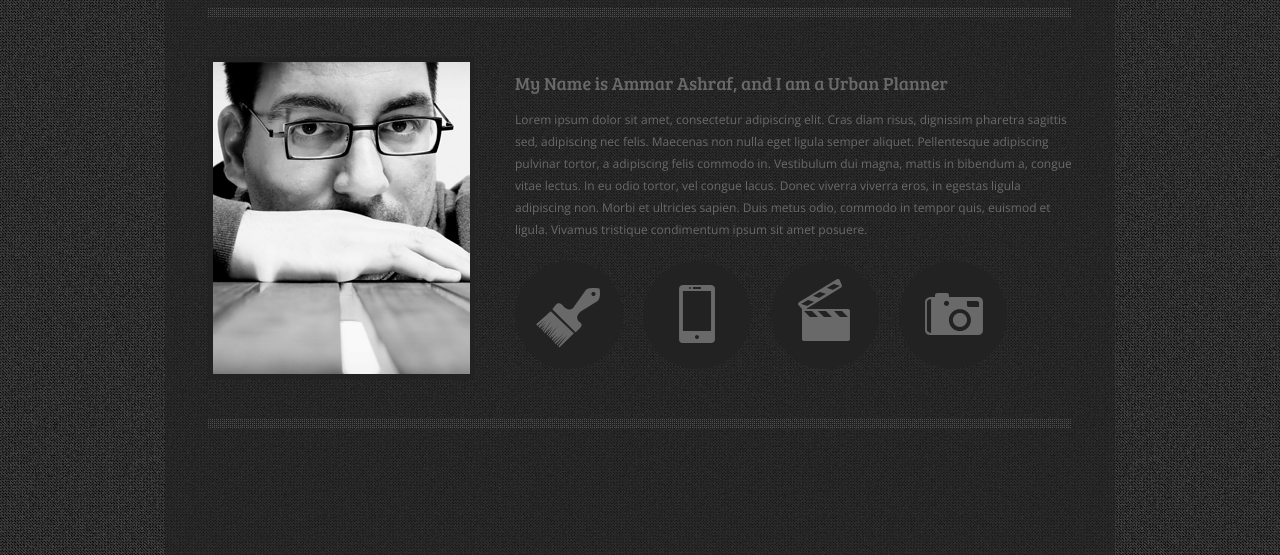
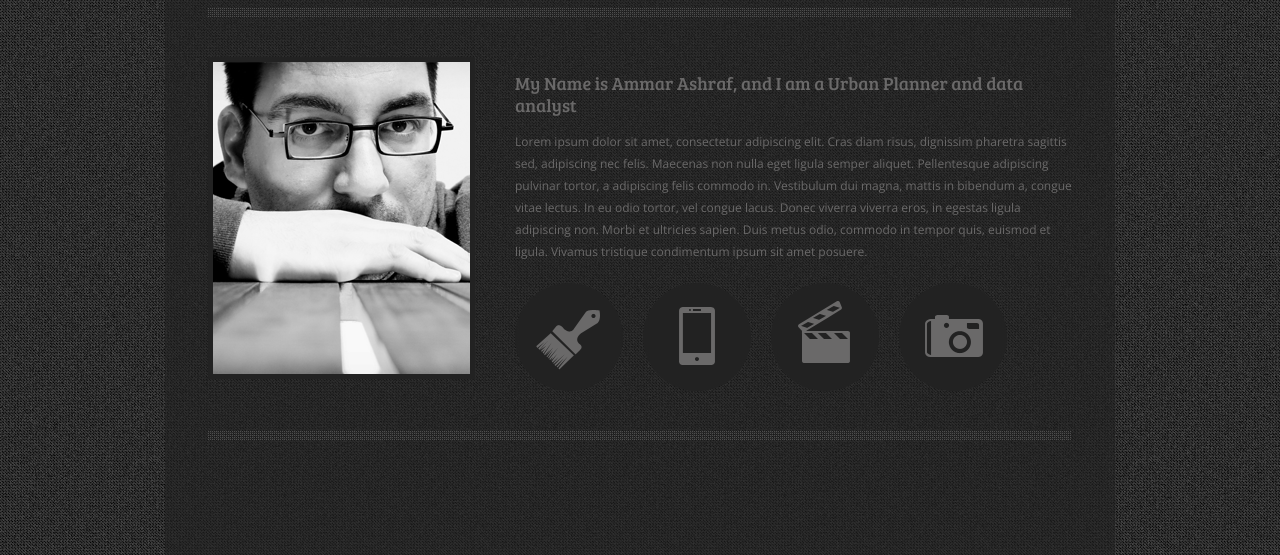
Before and after one commit to ammarashraf112/ammarashraf112.github.io, a plain HTML site: page index.html in a window 1280 px wide. Shown: the part 245-800 px from the top of the page. Drawn offline with nearby package versions, Linux system fonts and the light colour scheme.

Commit message:
Update index.html

```diff
--- a/index.html
+++ b/index.html
@@ -38,7 +38,7 @@
         <div class="top-divider"></div>
         <div class="content">
         	<img src="images/designer-photo.jpg" />
-            <h2>My Name is Ammar Ashraf, and I am a Urban Planner</h2>
+            <h2>My Name is Ammar Ashraf, and I am a Urban Planner and data analyst</h2>
             <p>Lorem ipsum dolor sit amet, consectetur adipiscing elit. Cras diam risus, dignissim pharetra sagittis sed, adipiscing nec felis. Maecenas non nulla eget ligula semper aliquet. Pellentesque adipiscing pulvinar tortor, a adipiscing felis commodo in. Vestibulum dui magna, mattis in bibendum a, congue vitae lectus. In eu odio tortor, vel congue lacus. Donec viverra viverra eros, in egestas ligula adipiscing non. Morbi et ultricies sapien. Duis metus odio, commodo in tempor quis, euismod et ligula. Vivamus tristique condimentum ipsum sit amet posuere.</p>
             <ul id="service-icons">
             	<li class="services-design">Design</li>
```
